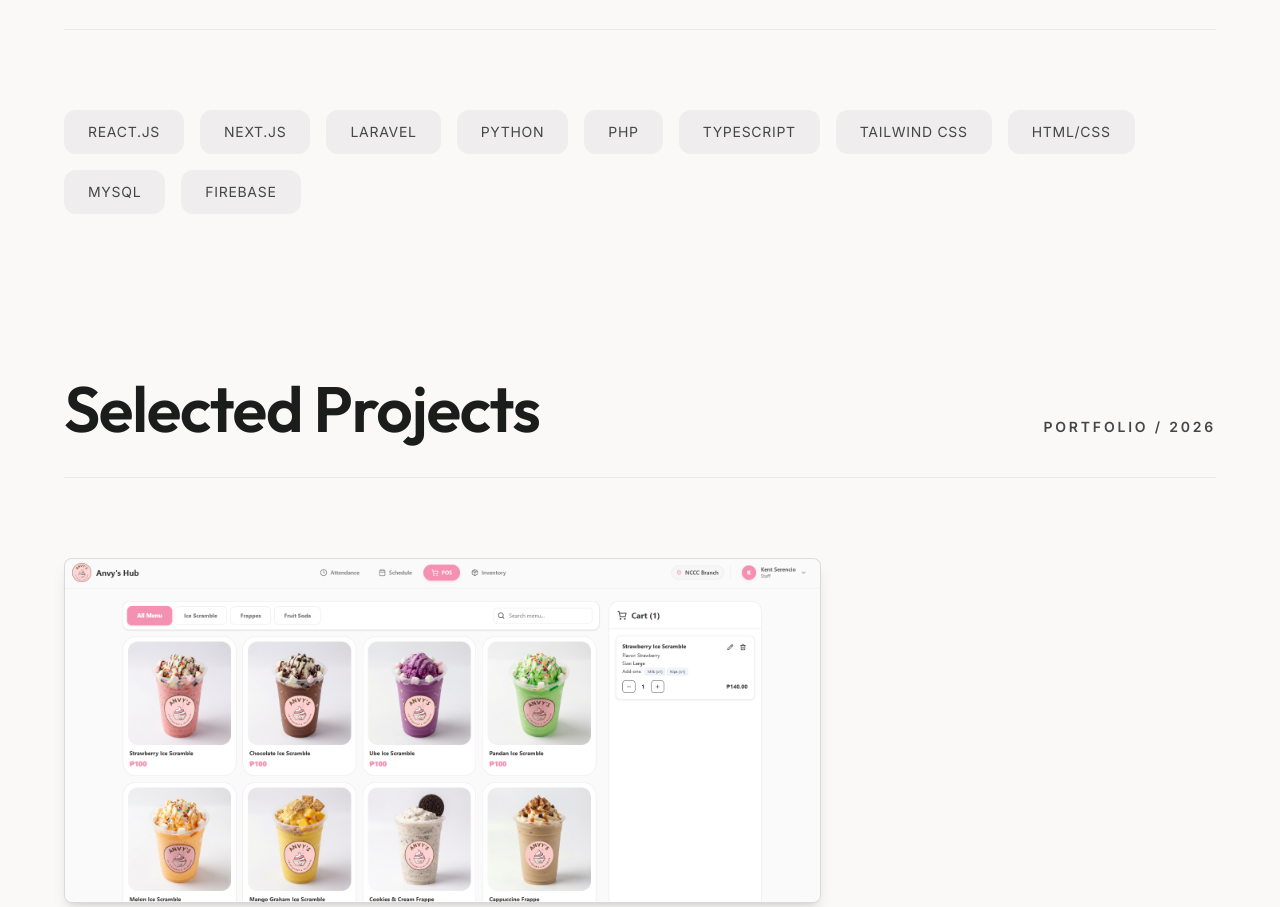
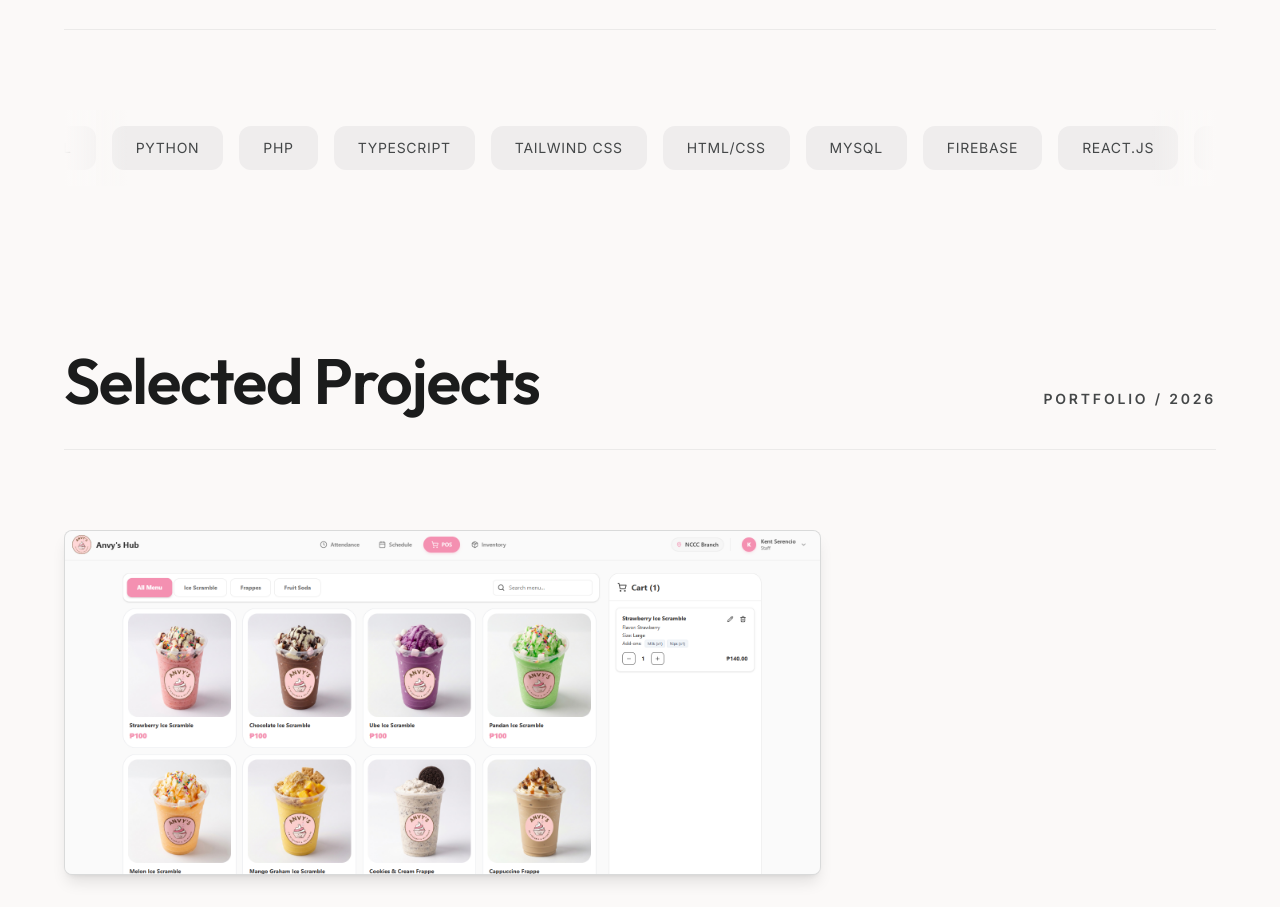
Before and after one commit to dafuqer-kentaro/Portfolio, a Next.js app: page / in a window 1280 px wide. Shown: the part 1076-1983 px from the top of the page. Built offline with nearby package versions, Linux system fonts and the light colour scheme.

Commit message:
feat: add infinite marquee animation to tech stack

```diff
--- a/src/app/globals.css
+++ b/src/app/globals.css
@@ -137,3 +137,12 @@ body {
 .animate-fade-in {
   animation: fadeIn 0.8s ease-out forwards;
 }
+
+@keyframes marquee {
+  0% { transform: translateX(0%); }
+  100% { transform: translateX(-50%); }
+}
+
+.animate-marquee {
+  animation: marquee 25s linear infinite;
+}
--- a/src/app/page.tsx
+++ b/src/app/page.tsx
@@ -61,12 +61,22 @@ export default function Home() {
             <h2 className="font-headline-lg text-4xl md:text-5xl lg:text-headline-lg">Capabilities</h2>
             <span className="font-label-md text-xs sm:text-label-md text-on-surface-variant uppercase tracking-[0.2em]">Tech Stack</span>
           </div>
-          <div className="flex flex-wrap gap-4">
-            {["React.js", "Next.js", "Laravel", "Python", "PHP", "TypeScript", "Tailwind CSS", "HTML/CSS", "MySQL", "Firebase"].map((skill) => (
-              <span key={skill} className="bg-surface-container text-on-surface-variant px-6 py-3 rounded-full font-label-md text-sm uppercase tracking-wider hover:bg-surface-variant transition-colors cursor-default">
-                {skill}
-              </span>
-            ))}
+          <div className="overflow-hidden relative w-full py-4 flex">
+            {/* Optional gradient masks for smooth fade edges */}
+            <div className="absolute inset-y-0 left-0 w-16 bg-gradient-to-r from-background to-transparent z-10 pointer-events-none"></div>
+            <div className="absolute inset-y-0 right-0 w-16 bg-gradient-to-l from-background to-transparent z-10 pointer-events-none"></div>
+
+            <div className="flex w-max animate-marquee hover:[animation-play-state:paused]">
+              {[...Array(2)].map((_, i) => (
+                <div key={i} className="flex gap-4 pr-4">
+                  {["React.js", "Next.js", "Laravel", "Python", "PHP", "TypeScript", "Tailwind CSS", "HTML/CSS", "MySQL", "Firebase"].map((skill) => (
+                    <span key={`${i}-${skill}`} className="bg-surface-container text-on-surface-variant px-6 py-3 rounded-full font-label-md text-sm uppercase tracking-wider hover:bg-surface-variant hover:scale-105 hover:-translate-y-1 hover:shadow-md transition-all duration-300 cursor-default whitespace-nowrap">
+                      {skill}
+                    </span>
+                  ))}
+                </div>
+              ))}
+            </div>
           </div>
         </section>
 
```
